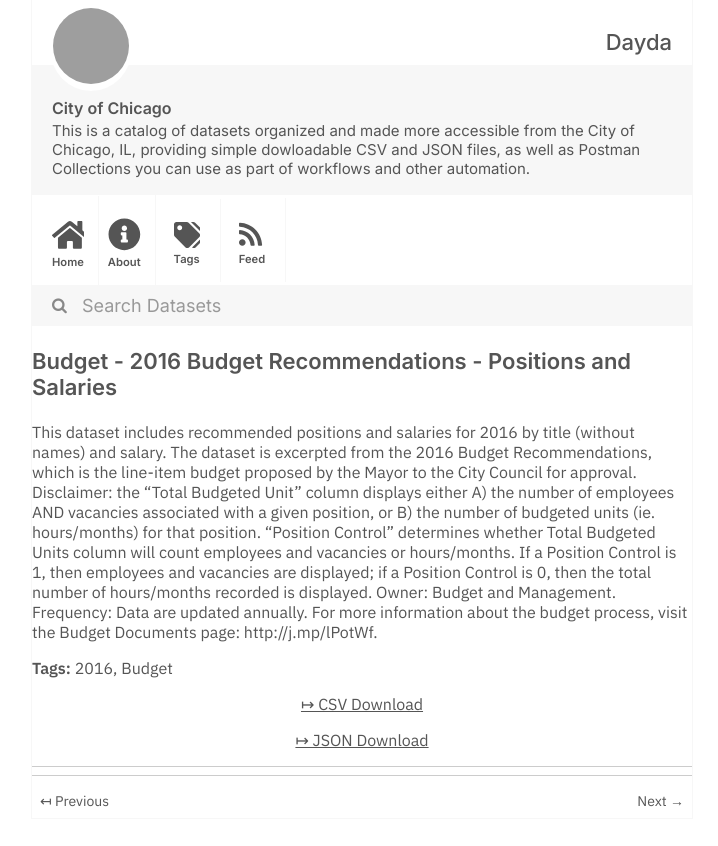
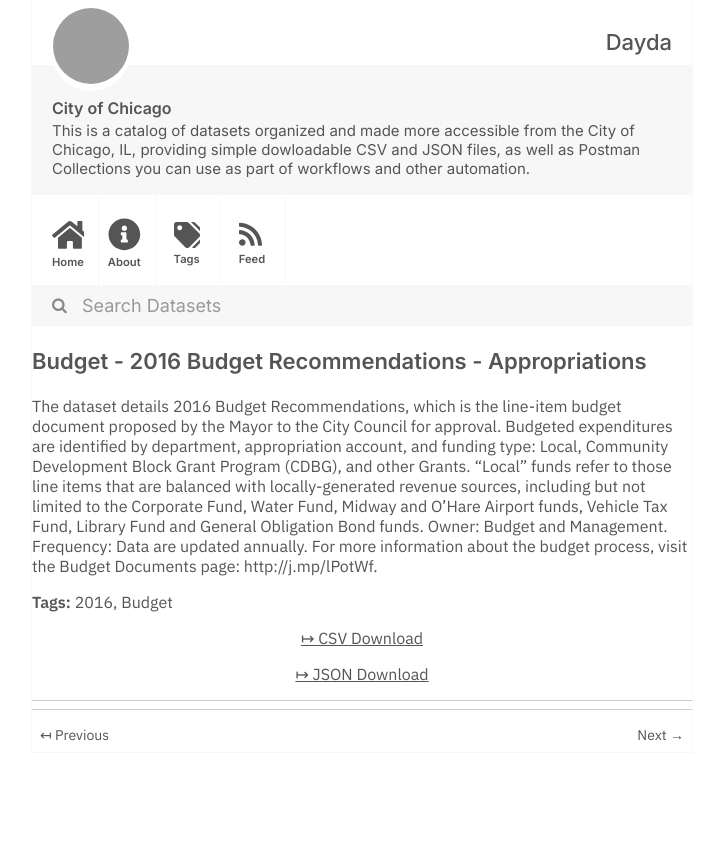
Before and after one commit to dayda-entities/city-of-chicago, a Jekyll site: the page built from _posts/2020-11-10-budget-2016-budget-recommendat.md, in a window 1280 px wide, cut to the strip 0-846 px from the top of the page. Shown: the whole strip, without its empty margins (278-996 px from the left). Built offline with Jekyll 4.4.1, drawn with Linux system fonts in a browser that asks for light colours; grey boxes are pictures that could not be loaded.

Commit message:
Publish Data

```diff
--- a/_posts/2020-11-10-budget-2016-budget-recommendat.md
+++ b/_posts/2020-11-10-budget-2016-budget-recommendat.md
@@ -1,7 +1,7 @@
 ---
-title: Budget - 2016 Budget Recommendations - Positions and Salaries
-created: '2020-11-10T16:55:36.299617'
-modified: '2020-11-10T16:55:36.299628'
+title: Budget - 2016 Budget Recommendations - Appropriations
+created: '2020-11-10T16:55:25.488156'
+modified: '2020-11-10T16:55:25.488166'
 state: active
 type: dataset
 tags:
@@ -10,10 +10,10 @@ tags:
 groups:
   - Local Government
 csv_url: >-
-  https://data.cityofchicago.org/api/views/xp9w-mmzd/rows.csv?accessType=DOWNLOAD
+  https://data.cityofchicago.org/api/views/t9dq-rknh/rows.csv?accessType=DOWNLOAD
 json_url: >-
-  https://data.cityofchicago.org/api/views/xp9w-mmzd/rows.json?accessType=DOWNLOAD
+  https://data.cityofchicago.org/api/views/t9dq-rknh/rows.json?accessType=DOWNLOAD
 layout: post
 
 ---
-This dataset includes recommended positions and salaries for 2016 by title (without names) and salary. The dataset is excerpted from the 2016 Budget Recommendations, which is the line-item budget proposed by the Mayor to the City Council for approval. Disclaimer: the “Total Budgeted Unit” column displays either A) the number of employees AND vacancies associated with a given position, or B) the number of budgeted units (ie. hours/months) for that position. “Position Control” determines whether Total Budgeted Units column will count employees and vacancies or hours/months. If a Position Control is 1, then employees and vacancies are displayed; if a Position Control is 0, then the total number of hours/months recorded is displayed. Owner: Budget and Management. Frequency: Data are updated annually. For more information about the budget process, visit the Budget Documents page: http://j.mp/lPotWf.
+The dataset details 2016 Budget Recommendations, which is the line-item budget document proposed by the Mayor to the City Council for approval. Budgeted expenditures are identified by department, appropriation account, and funding type: Local, Community Development Block Grant Program (CDBG), and other Grants. “Local” funds refer to those line items that are balanced with locally-generated revenue sources, including but not limited to the Corporate Fund, Water Fund, Midway and O’Hare Airport funds, Vehicle Tax Fund, Library Fund and General Obligation Bond funds. Owner: Budget and Management. Frequency: Data are updated annually. For more information about the budget process, visit the Budget Documents page: http://j.mp/lPotWf.
```
